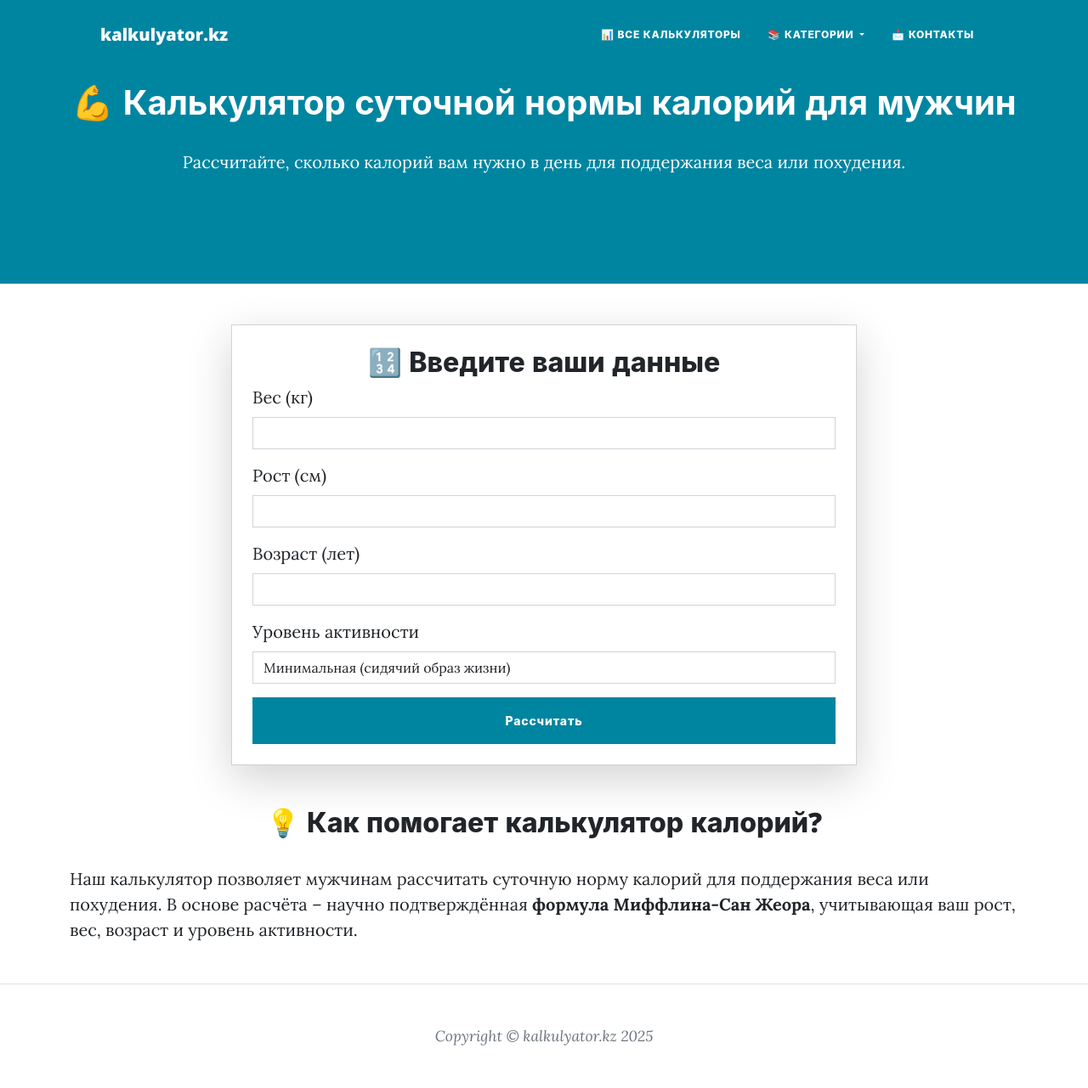
After one commit to arysttoto/kalkulyator, a Flask app: page /zdorovye/raschet-kalorij-muzhchiny/ in a window 1280 px wide. The commit adds this page. Shown: the whole page at 85% size. Run offline with Flask 3, Linux system fonts and the light colour scheme; some libraries are stand-ins or nearby versions.

Commit message:
Health and Fitness calculators added.

```diff
--- a/app.py
+++ b/app.py
@@ -28,16 +28,23 @@ def sitemap():
     urls = [
         ("/", "daily", "1.0"),
         ("/kontakty/", "monthly", "0.8"),
+        # Финансовые калькуляторы
         ("/finansy/", "weekly", "0.9"),
         ("/finansy/kreditnyj-kalkulyator/", "weekly", "0.9"),
         ("/finansy/ipotechnyj-kalkulyator/", "weekly", "0.9"),
+        # Математические калькуляторы
         ("/matematika/", "weekly", "0.9"),
         ("/matematika/kvadratnoe-uravnenie/", "weekly", "0.9"),
         ("/matematika/procenty/", "weekly", "0.9"),
         ("/matematika/ploshchad-figur/", "weekly", "0.9"),
+        # Физические калькуляторы
         ("/fizika/", "weekly", "0.9"),
         ("/fizika/zakon-oma/", "weekly", "0.9"),
-        ("/fizika/skorost-vremya-rasstoyanie/", "weekly", "0.9")
+        ("/fizika/skorost-vremya-rasstoyanie/", "weekly", "0.9"),
+        # Новые: Калькуляторы здоровья
+        ("/zdorovye/", "weekly", "0.9"),
+        ("/zdorovye/raschet-kalorij-zhenshchiny/", "weekly", "0.9"),
+        ("/zdorovye/raschet-kalorij-muzhchiny/", "weekly", "0.9"),
     ]
 
     urlset = ET.Element("urlset", xmlns="http://www.sitemaps.org/schemas/sitemap/0.9")
@@ -181,6 +188,25 @@ def ohms_law_calculator():
 def speed_time_distance_calculator():
     return render_template("/physics/speed_time_distance_calculator.html")
 ###################################################################
+# health section
+@app.route("/zdorovye/")
+@cache.cached(timeout=cache_time)
+def health_calculators():
+    return render_template("health.html")
 
+
+@app.route("/zdorovye/raschet-kalorij-zhenshchiny/")
+@cache.cached(timeout=cache_time)
+def women_calorie_calculator():
+    return render_template("/health/calorie_women_calculator.html")
+
+
+@app.route("/zdorovye/raschet-kalorij-muzhchiny/")
+@cache.cached(timeout=cache_time)
+def men_calorie_calculator():
+    return render_template("/health/calorie_men_calculator.html")
+
+
+################################################################
 if __name__ == "__main__":
     app.run()
--- /dev/null
+++ b/templates/health/calorie_men_calculator.html
@@ -0,0 +1,93 @@
+{% extends "layout.html" %}
+
+{% block title %}
+    Расчёт калорий в день для мужчин | Онлайн калькулятор для похудения
+{% endblock %}
+
+{% block meta %}
+    <meta name="description" content="Рассчитайте норму калорий в день для мужчин с учётом возраста, веса и уровня активности. Онлайн калькулятор для поддержания формы и похудения бесплатно.">
+    <meta name="keywords" content="расчёт калорий в день для мужчин, онлайн калькулятор, формула расчета калорий, для похудения, уровень активности, БЖУ, суточная норма калорий для мужчин">
+{% endblock %}
+
+{% block main %}
+<header class="bg-primary text-white text-center py-10">
+    <div class="container">
+        <h1 class="fw-bold">💪 Калькулятор суточной нормы калорий для мужчин</h1>
+        <p class="lead">Рассчитайте, сколько калорий вам нужно в день для поддержания веса или похудения.</p>
+    </div>
+</header>
+
+<main class="container my-5">
+    <div class="row justify-content-center">
+        <div class="col-md-8">
+            <div class="card shadow-lg p-4">
+                <h2 class="text-center">🔢 Введите ваши данные</h2>
+                <form id="calorieForm">
+                    <div class="mb-3">
+                        <label for="weight" class="form-label">Вес (кг)</label>
+                        <input type="number" class="form-control" id="weight" step="0.1" required>
+                    </div>
+                    <div class="mb-3">
+                        <label for="height" class="form-label">Рост (см)</label>
+                        <input type="number" class="form-control" id="height" step="1" required>
+                    </div>
+                    <div class="mb-3">
+                        <label for="age" class="form-label">Возраст (лет)</label>
+                        <input type="number" class="form-control" id="age" required>
+                    </div>
+                    <div class="mb-3">
+                        <label for="activity" class="form-label">Уровень активности</label>
+                        <select class="form-control" id="activity">
+                            <option value="1.2">Минимальная (сидячий образ жизни)</option>
+                            <option value="1.375">Низкая (легкие тренировки 1-3 раза в неделю)</option>
+                            <option value="1.55">Умеренная (тренировки 3-5 раз в неделю)</option>
+                            <option value="1.725">Высокая (интенсивные тренировки 6-7 раз в неделю)</option>
+                            <option value="1.9">Очень высокая (спортивный или физический труд)</option>
+                        </select>
+                    </div>
+                    <button type="submit" class="btn btn-primary w-100">Рассчитать</button>
+                </form>
+
+                <div class="mt-4 d-none" id="resultContainer">
+                    <h4>📊 Ваша суточная норма калорий:</h4>
+                    <p>Для поддержания веса: <strong id="caloriesMaintain">0</strong> ккал/день</p>
+                    <p>Для похудения (-500 ккал/день): <strong id="caloriesLose">0</strong> ккал/день</p>
+                    <p>Для быстрого похудения (-1000 ккал/день): <strong id="caloriesFastLose">0</strong> ккал/день</p>
+                </div>
+            </div>
+        </div>
+    </div>
+</main>
+
+<script>
+document.getElementById('calorieForm').addEventListener('submit', function(event) {
+    event.preventDefault();
+
+    const weight = parseFloat(document.getElementById('weight').value);
+    const height = parseFloat(document.getElementById('height').value);
+    const age = parseInt(document.getElementById('age').value);
+    const activity = parseFloat(document.getElementById('activity').value);
+
+    // Формула Миффлина-Сан Жеора: BMR = 10*вес + 6.25*рост - 5*возраст + 5
+    const bmr = (10 * weight) + (6.25 * height) - (5 * age) + 5;
+    const caloriesMaintain = Math.round(bmr * activity);
+    const caloriesLose = caloriesMaintain - 500;
+    const caloriesFastLose = caloriesMaintain - 1000;
+
+    document.getElementById('caloriesMaintain').textContent = caloriesMaintain;
+    document.getElementById('caloriesLose').textContent = caloriesLose;
+    document.getElementById('caloriesFastLose').textContent = Math.max(caloriesFastLose, 1500); // Минимум 1500 ккал
+
+    document.getElementById('resultContainer').classList.remove('d-none');
+});
+</script>
+
+<section class="container my-5">
+    <h2 class="text-center mb-4">💡 Как помогает калькулятор калорий?</h2>
+    <p>
+        Наш калькулятор позволяет мужчинам рассчитать суточную норму калорий для поддержания веса или похудения.
+        В основе расчёта – научно подтверждённая <strong>формула Миффлина-Сан Жеора</strong>, учитывающая ваш рост, вес, возраст и уровень активности.
+    </p>
+</section>
+
+{% endblock %}
--- a/templates/layout.html
+++ b/templates/layout.html
@@ -40,6 +40,7 @@
                                 <li><a class="dropdown-item" href="/matematika/">📐 Математика</a></li>
                                 <li><a class="dropdown-item" href="/fizika/">⚡ Физика</a></li>
                                 <li><a class="dropdown-item" href="/finansy/">💰 Финансы</a></li>
+                                <li><a class="dropdown-item" href="/zdorovye/">🩺 Здоровье</a></li>
                             </ul>
                         </li>
 
```
Also changed, not shown: templates/health.html (added, +52 -0 lines), templates/health/calorie_women_calculator.html (added, +93 -0 lines), templates/index.html (+16 -3 lines).
